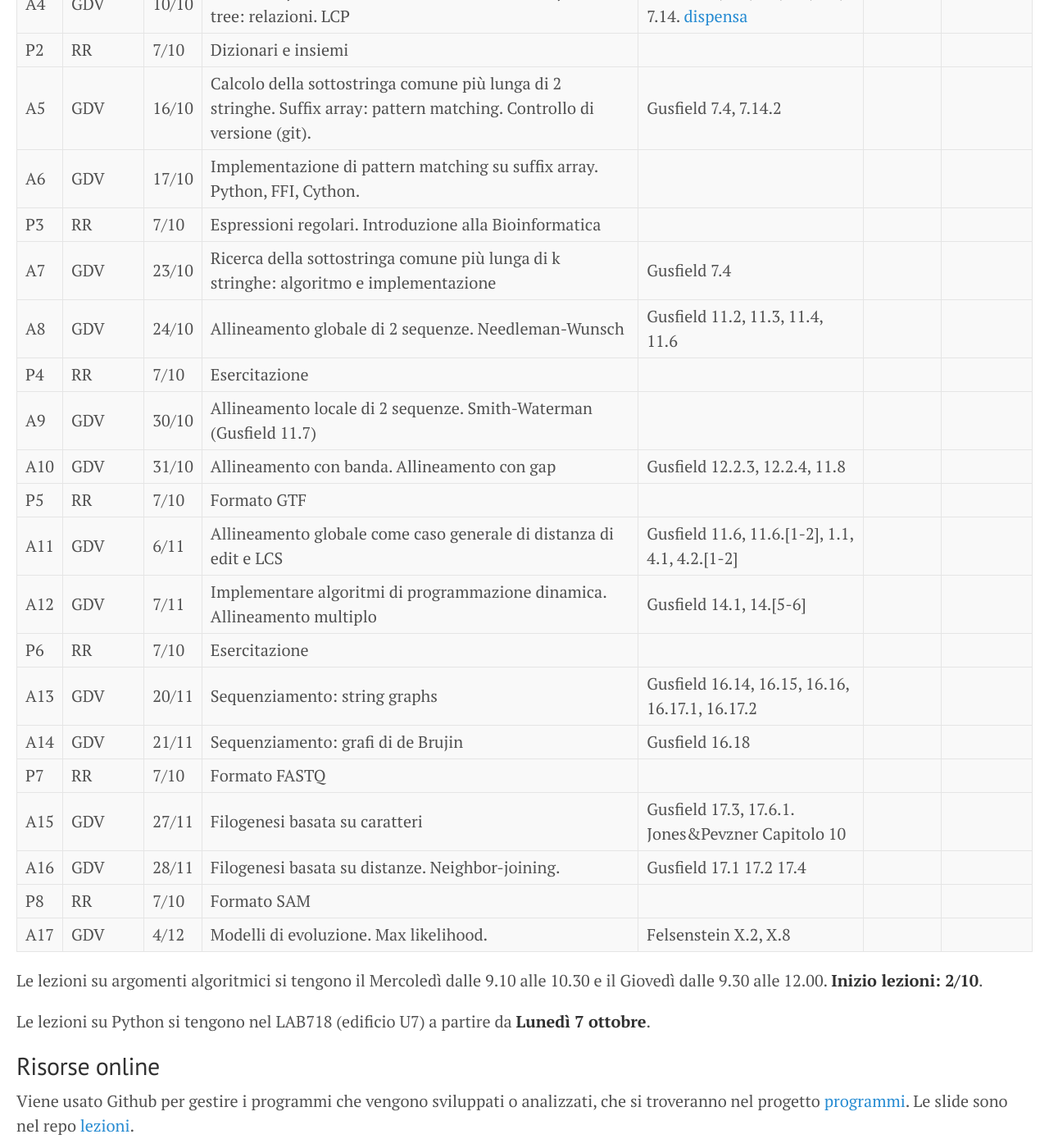
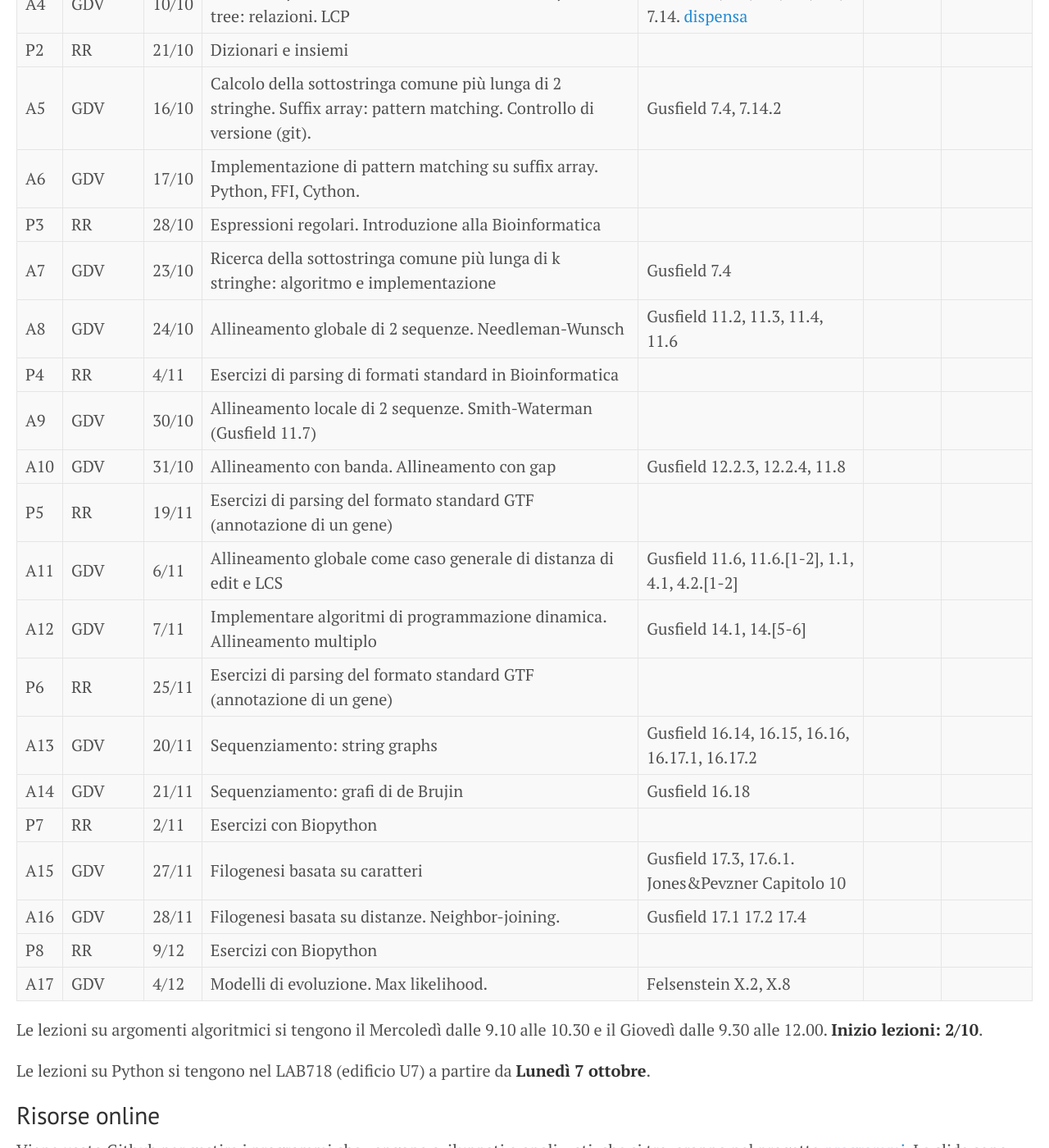
Before and after one commit to bioinformatica-corso/lezioni, a Jekyll site: the page built from docs/index.md, in a window 1280 px wide and 1400 px high, scrolled down 414 px. Shown: the whole window at 82% size. Built offline with Jekyll 4.4.1, drawn with Linux system fonts in a browser that asks for light colours.

Commit message:
Aggiornamento calendario laboratorio
Aggiornamento calendario laboratorio

```diff
--- a/docs/index.md
+++ b/docs/index.md
@@ -18,43 +18,43 @@ title: Elementi di Bioinformatica (2019-20)
 | --  | ---     | ----- | ---------                                                                                                               | ----------                                                                                                     | -------------                          | --------- |
 | A4  | GDV     | 10/10 | Suffix array e Suffix tree: definizioni. Suffix array e Suffix tree: relazioni. LCP                                     | Gusfield 5, 5.1, 5.2, 5.3, 5.4, 7.14. [dispensa](http://courses.csail.mit.edu/6.851/spring12/lectures/L16.pdf) |                                        |           |
 | --  | ---     | ----- | ---------                                                                                                               | ----------                                                                                                     | -------------                          | --------- |
-| P2  | RR      | 7/10  | Dizionari e insiemi                                                                                                     |                                                                                                                |                                        |           |
+| P2  | RR      | 21/10  | Dizionari e insiemi                                                                                                     |                                                                                                                |                                        |           |
 | --  | ---     | ----- | ---------                                                                                                               | ----------                                                                                                     | -------------                          | --------- |
 | A5  | GDV     | 16/10 | Calcolo della sottostringa comune più lunga di 2 stringhe. Suffix array: pattern matching. Controllo di versione (git). | Gusfield 7.4, 7.14.2                                                                                           |                                        |           |
 | --  | ---     | ----- | ---------                                                                                                               | ----------                                                                                                     | -------------                          | --------- |
 | A6  | GDV     | 17/10 | Implementazione di pattern matching su suffix array. Python, FFI, Cython.                                               |                                                                                                                |                                        |           |
 | --  | --      | ----- | ---------                                                                                                               | ----------                                                                                                     | -------------                          | --------- |
-| P3  | RR      | 7/10  | Espressioni regolari. Introduzione alla Bioinformatica                                                                  |                                                                                                                |                                        |           |
+| P3  | RR      | 28/10  | Espressioni regolari. Introduzione alla Bioinformatica                                                                  |                                                                                                                |                                        |           |
 | --  | ---     | ----- | ---------                                                                                                               | ----------                                                                                                     | -------------                          | --------- |
 | A7  | GDV     | 23/10 | Ricerca della sottostringa comune più lunga di k stringhe: algoritmo e implementazione                                  | Gusfield 7.4                                                                                                   |                                        |           |
 | --  | ---     | ----- | ---------                                                                                                               | ----------                                                                                                     | -------------                          | --------- |
 | A8  | GDV     | 24/10 | Allineamento globale di 2 sequenze. Needleman-Wunsch                                                                    | Gusfield 11.2, 11.3, 11.4, 11.6                                                                                |                                        |           |
 | --  | ---     | ----- | ---------                                                                                                               | ----------                                                                                                     | -------------                          | --------- |
-| P4  | RR      | 7/10  | Esercitazione                                                                                                           |                                                                                                                |                                        |           |
+| P4  | RR      | 4/11  | Esercizi di parsing di formati standard in Bioinformatica                                                                                                        |                                                                                                                |                                        |           |
 | --  | ---     | ----- | ---------                                                                                                               | ----------                                                                                                     | -------------                          | --------- |
 | A9  | GDV     | 30/10 | Allineamento locale di 2 sequenze. Smith-Waterman (Gusfield 11.7)                                                       |                                                                                                                |                                        |           |
 | --  | ---     | ----- | ---------                                                                                                               | ----------                                                                                                     | -------------                          | --------- |
 | A10 | GDV     | 31/10 | Allineamento con banda. Allineamento con gap                                                                            | Gusfield 12.2.3, 12.2.4, 11.8                                                                                  |                                        |           |
 | --  | ---     | ----- | ---------                                                                                                               | ----------                                                                                                     | -------------                          | --------- |
-| P5  | RR      | 7/10  | Formato GTF                                                                                                             |                                                                                                                |                                        |           |
+| P5  | RR      | 19/11  | Esercizi di parsing del formato standard GTF (annotazione di un gene)                                                                                                           |                                                                                                                |                                        |           |
 | --  | ---     | ----- | ---------                                                                                                               | ----------                                                                                                     | -------------                          | --------- |
 | A11 | GDV     | 6/11  | Allineamento globale come caso generale di distanza di edit e LCS                                                       | Gusfield 11.6, 11.6.[1-2], 1.1, 4.1, 4.2.[1-2]                                                                 |                                        |           |
 | --  | ---     | ----- | ---------                                                                                                               | ----------                                                                                                     | -------------                          | --------- |
 | A12 | GDV     | 7/11  | Implementare algoritmi di programmazione dinamica. Allineamento multiplo                                                | Gusfield 14.1, 14.[5-6]                                                                                        |                                        |           |
 | --  | ---     | ----- | ---------                                                                                                               | ----------                                                                                                     | -------------                          | --------- |
-| P6  | RR      | 7/10  | Esercitazione                                                                                                           |                                                                                                                |                                        |           |
+| P6  | RR      | 25/11  | Esercizi di parsing del formato standard GTF (annotazione di un gene)                                                                                                           |                                                                                                                |                                        |           |
 | --  | ---     | ----- | ---------                                                                                                               | ----------                                                                                                     | -------------                          | --------- |
 | A13 | GDV     | 20/11 | Sequenziamento: string graphs                                                                                           | Gusfield 16.14, 16.15, 16.16, 16.17.1, 16.17.2                                                                 |                                        |           |
 | --  | ---     | ----- | ---------                                                                                                               | ----------                                                                                                     | -------------                          | --------- |
 | A14 | GDV     | 21/11 | Sequenziamento: grafi di de Brujin                                                                                      | Gusfield 16.18                                                                                                 |                                        |           |
 | --  | ---     | ----- | ---------                                                                                                               | ----------                                                                                                     | -------------                          | --------- |
-| P7  | RR      | 7/10  | Formato FASTQ                                                                                                           |                                                                                                                |                                        |           |
+| P7  | RR      | 2/11  | Esercizi con Biopython                                                                                                           |                                                                                                                |                                        |           |
 | --  | ---     | ----- | ---------                                                                                                               | ----------                                                                                                     | -------------                          | --------- |
 | A15 | GDV     | 27/11 | Filogenesi basata su caratteri                                                                                          | Gusfield 17.3, 17.6.1. Jones&Pevzner Capitolo 10                                                               |                                        |           |
 | --  | ---     | ----- | ---------                                                                                                               | ----------                                                                                                     | -------------                          | --------- |
 | A16 | GDV     | 28/11 | Filogenesi basata su distanze. Neighbor-joining.                                                                        | Gusfield 17.1 17.2 17.4                                                                                        |                                        |           |
 | --  | ---     | ----- | ---------                                                                                                               | ----------                                                                                                     | -------------                          | --------- |
-| P8  | RR      | 7/10  | Formato SAM                                                                                                             |                                                                                                                |                                        |           |
+| P8  | RR      | 9/12  | Esercizi con Biopython                                                                                                              |                                                                                                                |                                        |           |
 | --  | ---     | ----- | ---------                                                                                                               | ----------                                                                                                     | -------------                          | --------- |
 | A17 | GDV     | 4/12  | Modelli di evoluzione. Max likelihood.                                                                                  | Felsenstein X.2, X.8                                                                                           |                                        |           |
 | --  | ---     | ----- | ---------                                                                                                               | ----------                                                                                                     | -------------                          | --------- |
```
